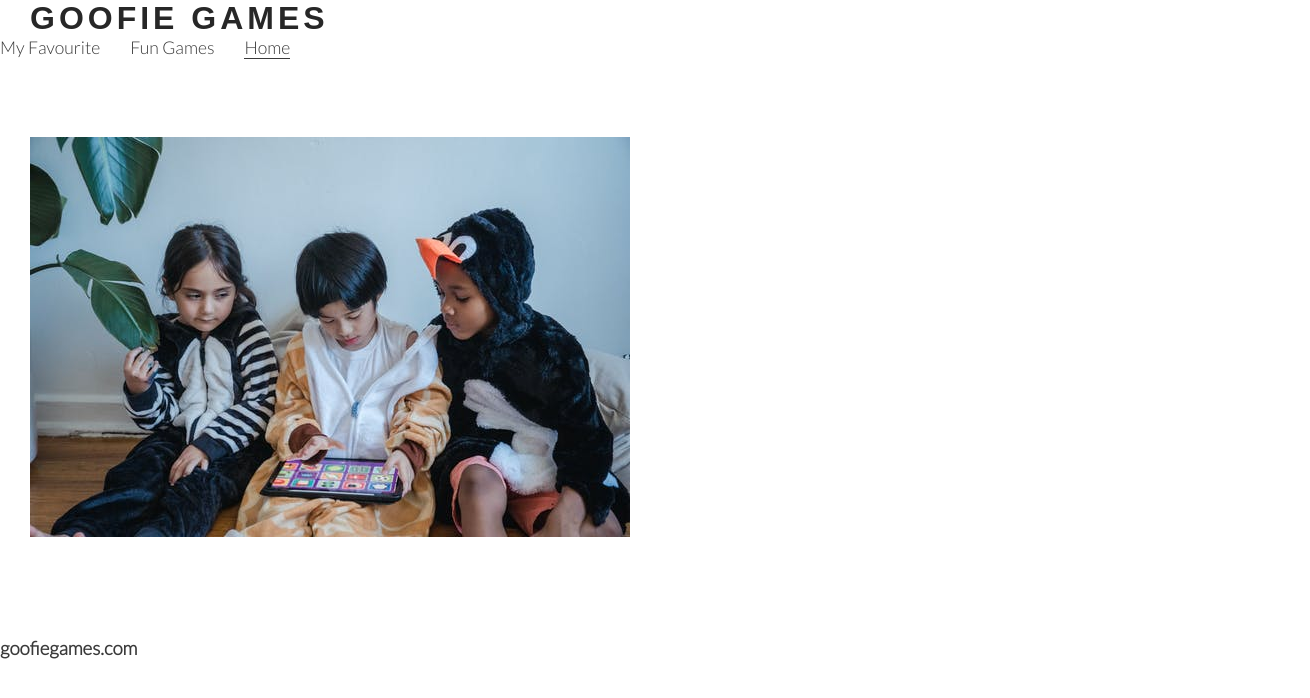
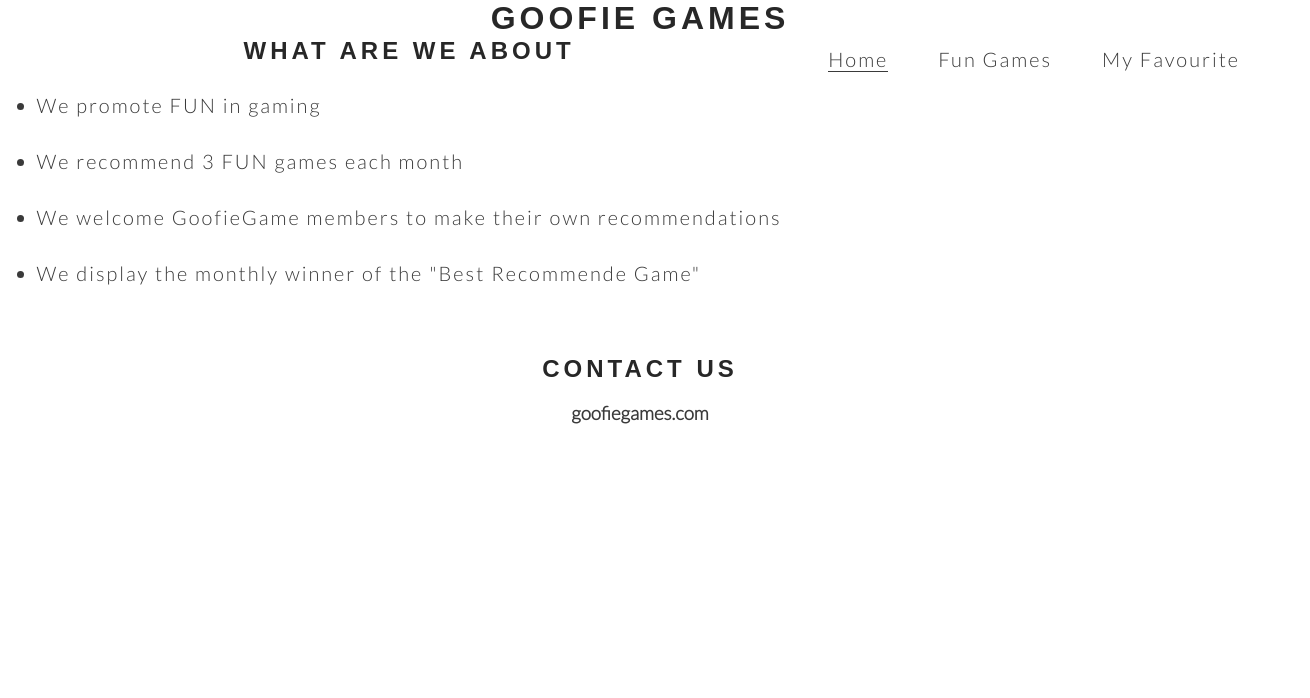
Before and after one commit to AngelaSheahan/angelasheahan.github.io, a plain HTML site: page index.html in a window 1280 px wide. Shown: the whole page, 1310 px wide, since content can reach past the window. Drawn offline with Linux system fonts and the light colour scheme.

Commit message:
add page 1 content

```diff
--- a/css/style.css
+++ b/css/style.css
@@ -22,17 +22,18 @@ h2 {
 }
 
 #logo {
-    padding-left: 30px;
+   text-align: center;
 }
 
 /* formating the nav elements */
 #menu {
-    float: left;
+    float: right;
     font-size: 110%;
 }
 
 #menu li {
-    float: right;
+    float: left;
+    padding: 10px;
     margin-right: 30px;
     list-style-type: none;
 }
@@ -49,11 +50,14 @@ h2 {
 /* hero image */
 
 #hero-image {
+    display: flex;
     margin-left: 30px;
     height: 600px;
     width: 100%;
     background: url(../images/kids-playing-computer.jpeg) no-repeat left;
 }
+
+
 
 #rec-games {
     float: left;
@@ -96,3 +100,22 @@ h2 {
 #game-name {
     text-align: center;
 }
+
+.about {
+    text-align: center;
+}
+
+ul {
+    display: inline-block;
+    text-align: left;
+    letter-spacing: 2px;
+}
+
+li {
+    margin-bottom: 2rem;
+    font-size: 20px;
+}
+
+.footer {
+    text-align: center;
+}
--- a/index.html
+++ b/index.html
@@ -13,7 +13,6 @@
 
 <body>
     <header>
-        <div id="header">
             <h1 id="logo"> Goofie Games</h1>
             <nav>
                 <ul id="menu">
@@ -22,19 +21,31 @@
                     </li>
                     <li>
                         <a href="fungames.html">Fun Games</a>
+                        <br>
                     </li>
                     <li>
                         <a href="myfavourite.html">My Favourite</a>
                     </li>
                 </ul>
             </nav>
-            <div id="hero-image">
-            </div>
+<div class="hero-image">
         </div>
+    </section>
     </header>
-
-    <footer>
-        <div id="footer">
+<section class="about">
+    <h2 id="about-heading">What Are We About<br><br></h3>
+    <ul>
+        <li>We promote FUN in gaming</li>
+        <li>We recommend 3 FUN games each month</li>
+        <li>We welcome GoofieGame members to make their own recommendations</li>
+        <li>We display the monthly winner of the "Best Recommende Game"</li>
+    </ul>
+</section>
+<br>
+<br>
+    <section class="footer">
+            <h2 id="contact">Contact Us</h2>
+            <br>
             <h3>goofiegames.com</h3>
             <div id="Social-Media-Logo"></div>
         </div>
```
